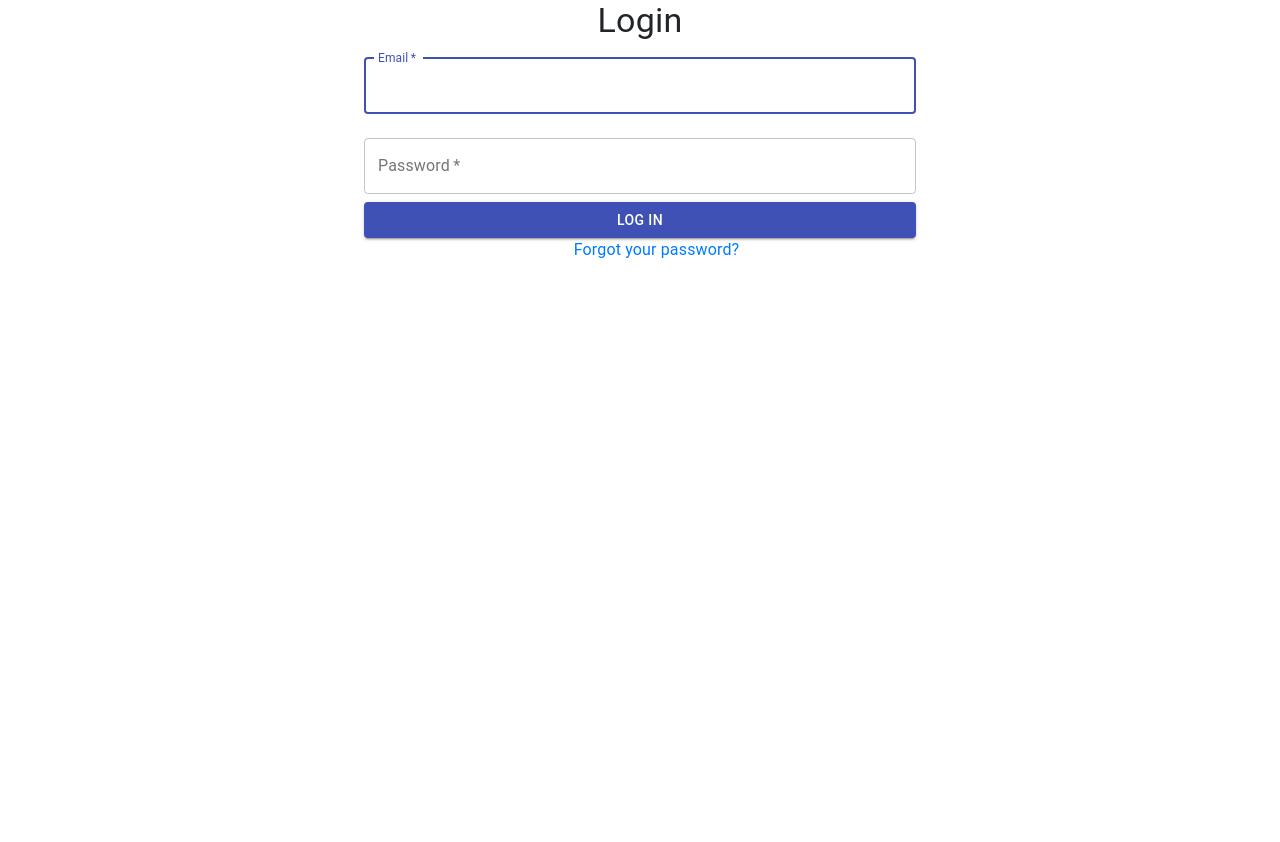
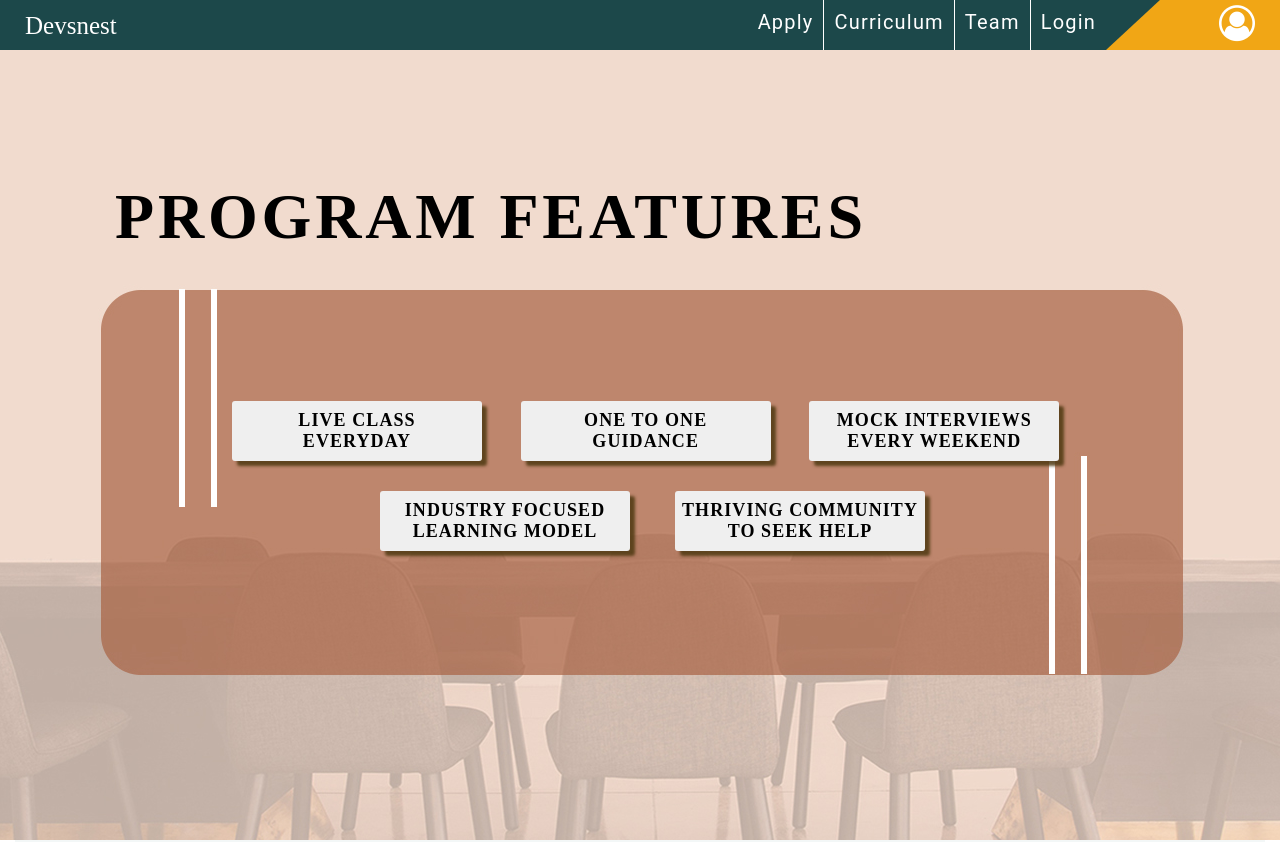
Before and after one commit to sanjay270899/devsnest-frontend, a React (Create React App) app: page / in a window 1280 px wide. Before the commit this address led to /login. Shown: the top 842 px of the page. Before the commit the page ends 800 px from the top, so only its background shows below. Built offline with nearby package versions, Linux system fonts and the light colour scheme; no server answers.

Commit message:
feat: landing page

```diff
--- a/src/App.tsx
+++ b/src/App.tsx
@@ -31,7 +31,7 @@ const App: React.ElementType = () => {
         <Switch>
           <Route exact path="/login" component={Login} />
           <Route exact path="/signup" component={SignUp} />
-          <Route exact path="/" component={ListOfCurriculum} />
+          <Route exact path="/curriculum" component={ListOfCurriculum} />
           <Route exact path="/curriculum/:id" component={Curriculum} />
           <Route exact path="/profile" component={Profile} />
           <Route exact path="/settings" component={Setting} />
@@ -39,7 +39,7 @@ const App: React.ElementType = () => {
           <Route exact path="/ForgotPassword" component={ForgotPassword} />
           <Route exact path="/mentor" component={ContainerMentorFeedback} />
           <Route exact path="/mentee" component={ContainerMenteeFeedback} />
-          <Route exact path="/LandingPage" component={LandingPage} />
+          <Route exact path="/" component={LandingPage} />
         </Switch>
       </Router>
     </div>
--- a/src/romponents/Header.tsx
+++ b/src/romponents/Header.tsx
@@ -139,7 +139,7 @@ export default function PersistentDrawerLeft() {
             </IconButton>
             <Typography variant="h6" noWrap className={classes.title}>
               <Link to="/" style={{ color: '#fff', textDecoration: 'none' }}>
-                Devnest
+                Devsnest
               </Link>
             </Typography>
           </Toolbar>
--- a/src/romponents/LandingPage.css
+++ b/src/romponents/LandingPage.css
@@ -226,6 +226,8 @@
   border-radius: 3px;
   box-shadow: 5px 5px 3px #503b13de;
   cursor: pointer;
+  height: 60px;
+  width: 250px;
 }
 /* .prgrm_btn{
     padding: 5px 7px;
@@ -258,6 +260,8 @@
   border-radius: 3px;
   box-shadow: 5px 5px 3px #503b13de;
   cursor: pointer;
+  height: 60px;
+  width: 250px;
 }
 .prgm_btn_f {
   margin: 20px 50px 20px 110px;
@@ -308,7 +312,7 @@
   border-radius: 32px;
   background-color: #e5e5e5;
   box-shadow: 8px 8px 4px #86868694;
-  height: 350px;
+  height: 300px;
   width: 200px;
 }
 .module_head h3 {
--- a/src/romponents/LandingPage.tsx
+++ b/src/romponents/LandingPage.tsx
@@ -3,6 +3,8 @@ import Armstrong from '../images/Armstrong-Pame.jpg';
 import Back3 from '../images/back3.jpg';
 import girl from '../images/dummygirl.png';
 import image from '../images/pp1.jpg';
+import image1 from '../images/prachi.png';
+import sai from '../images/sai.png';
 import { Navbar, Nav } from 'react-bootstrap';
 import './LandingPage.css';
 
@@ -11,7 +13,7 @@ export default function LandingPage() {
     <div>
       <Navbar className="navbar navbar-custom">
         <Navbar.Brand href="#home" className="hyy">
-          Devnest
+          Devsnest
         </Navbar.Brand>
         <Navbar.Toggle aria-controls="responsive-navbar-nav" />
         <Navbar.Collapse id="responsive-navbar-nav">
@@ -32,9 +34,13 @@ export default function LandingPage() {
               <li>
                 <a href="#">Curriculum</a>
               </li>
-              <li style={{ borderRight: 'none' }}>
+              <li>
                 <a href="#">Team </a>
               </li>
+              <li style={{ borderRight: 'none' }}>
+                <a href="/curriculum">Login</a>
+              </li>
+
               <li
                 style={{
                   backgroundColor: '#F1A615',
@@ -293,7 +299,7 @@ export default function LandingPage() {
         <div className="row registration">
           <div className="col-sm-9">
             <p className="BatchText">
-              Batch 2 registration starts 10th Sept, 2020{' '}
+              Batch 2 registration starts 1st October, 2020{' '}
             </p>
           </div>
           <div className="col-sm-3">
@@ -332,7 +338,7 @@ export default function LandingPage() {
 
               <div className="col-md-4">
                 <div className="card text-center card1">
-                  <img src={girl} className="card-img-top"></img>
+                  <img src={sai} className="card-img-top"></img>
                   <div className="card-block">
                     <h5 className="card-title"> Sai Ahladini</h5>
                     <h5 className="cardTitle"> Operations</h5>
@@ -345,11 +351,11 @@ export default function LandingPage() {
 
               <div className="col-md-4">
                 <div className="card text-center card1">
-                  <img src={girl} className="card-img-top"></img>
+                  <img src={image1} className="card-img-top"></img>
                   <div className="card-block">
                     <h5 className="card-title"> Prachi</h5>
                     {/* <h5 className="cardTitle"> CEO,Co-founder</h5> */}
-                    <p className="card-text">KIET</p>
+                    <p className="card-text">Assistant Product Manager</p>
                   </div>
                 </div>
               </div>
@@ -386,13 +392,10 @@ export default function LandingPage() {
                     <a href="#">CONTACT</a>
                   </li>
                   <li>
-                    <a href="#">1800-2XX-32XX</a>
+                    <a href="#">+91-886-017-5382</a>
                   </li>
                   <li>
-                    <a href="#">contact-us@devsnest.in</a>
-                  </li>
-                  <li>
-                    <a href="#">Link 4</a>
+                    <a href="#">contact-admin@devsnest.in</a>
                   </li>
                 </ul>
               </div>
--- a/src/romponents/Login.tsx
+++ b/src/romponents/Login.tsx
@@ -36,7 +36,7 @@ function Login() {
     handleSignup();
   };
   if (isLogin) {
-    return <Redirect to="/" />;
+    return <Redirect to="/curriculum" />;
   }
   const handleChange = (event: any) => {
     setUserLogin({ ...userLogin, [event.target.name]: event.target.value });
```
Also changed, not shown: src/images/prachi.png (added), src/images/sai.png (added).
